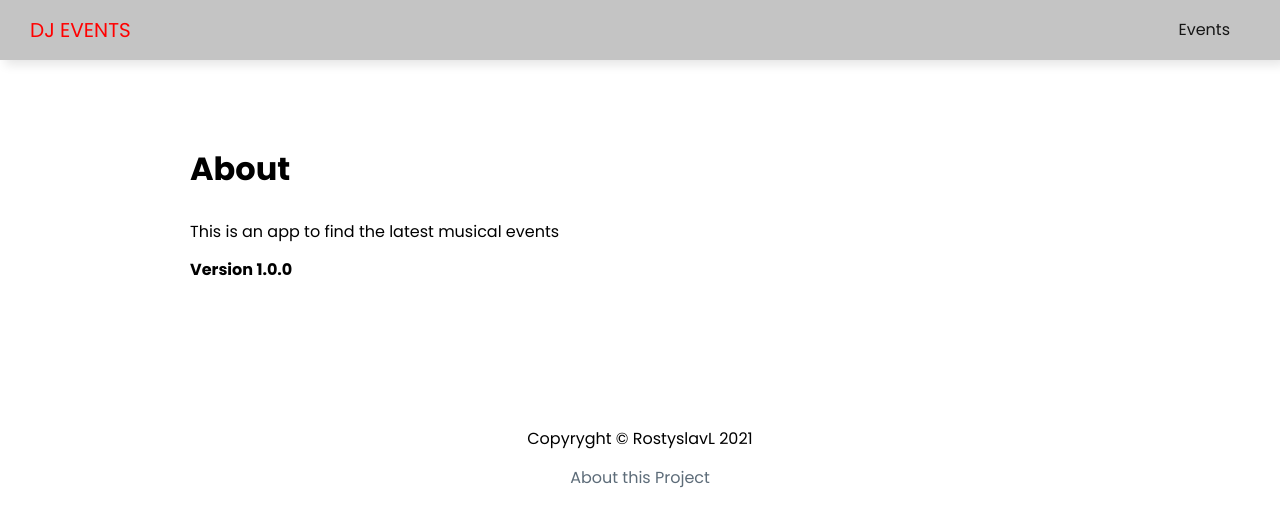
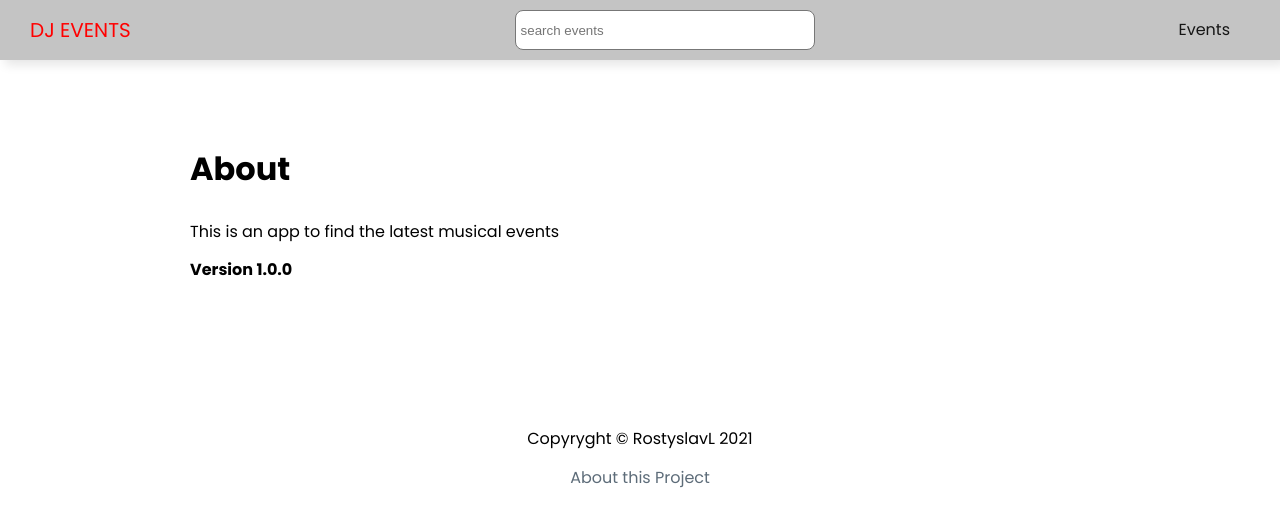
Before and after one commit to RostyslavL/next.js-dj-events-app, a Next.js app: page /about in a window 1280 px wide. Shown: the top 526 px of the page. Built offline with nearby package versions, Linux system fonts and the light colour scheme.

Commit message:
feat: create Search component, add Serach component into a Header component, styles & sliases correction

```diff
--- a/components/Footer.js
+++ b/components/Footer.js
@@ -1,5 +1,5 @@
 import Link from 'next/link'
-import styles from '../styles/Footer.module.css'
+import styles from '@/styles/Footer.module.css'
 
 export default function Footer() {
     return (
--- a/components/Header.js
+++ b/components/Header.js
@@ -1,6 +1,7 @@
 import React from 'react'
 import Link from 'next/link'
-import styles from '../styles/Header.module.css'
+import Search from './Search'
+import styles from '@/styles/Header.module.css'
 
 export default function Header() {
     return (
@@ -10,6 +11,7 @@
                     <a>DJ Events</a>
                 </Link>
             </div>
+            <Search />
             <nav>
                 <ul>
                     <li>
--- /dev/null
+++ b/components/Search.js
@@ -0,0 +1,28 @@
+import {useState} from 'react';
+import {useRouter} from 'next/router';
+import styles from '@/styles/Search.module.css';
+
+export default function Search() {
+    const [term, setTerm] = useState('')
+
+    const router = useRouter()
+
+    const handleSubmit = (e) =>{
+        e.preventDefault()
+        router.push(`/events/search?term=${term}`)
+        setTerm('')
+    }
+
+    return (
+        <div className={styles.search}>
+            <form onSubmit={handleSubmit}>
+                <input
+                    type="text"
+                    value={term}
+                    onChange={(e)=> setTerm(e.target.value)}
+                    placeholder='search events'
+                />
+            </form>
+        </div>
+    )
+}
--- a/pages/events/[slug].js
+++ b/pages/events/[slug].js
@@ -55,7 +55,7 @@
                 </p>
                 <h3>Venue: {evt.venue}</h3>
                 <p>{evt.address}</p>
-                <Link href='/event'>
+                <Link href='/events'>
                     <a className={styles.back}>
                        <HiChevronLeft />  Go Back
                     </a>
--- /dev/null
+++ b/styles/Search.module.css
@@ -0,0 +1,11 @@
+.search input{
+    width: 300px;
+    height: 40px;
+    padding: 5px;
+    border:  1px #777 solid;
+    border-radius: 8px;
+}
+
+.search input:focus{
+    outline: none;
+}
```
